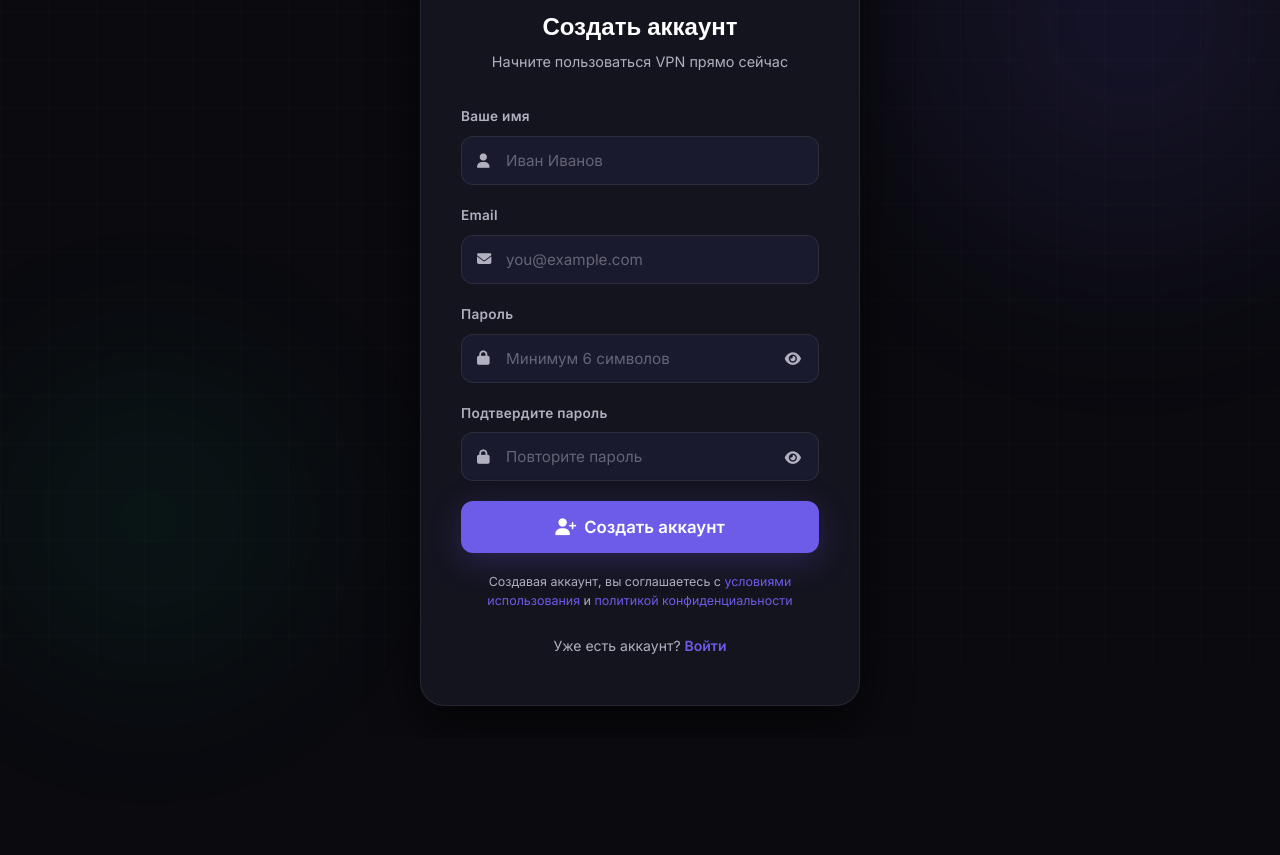
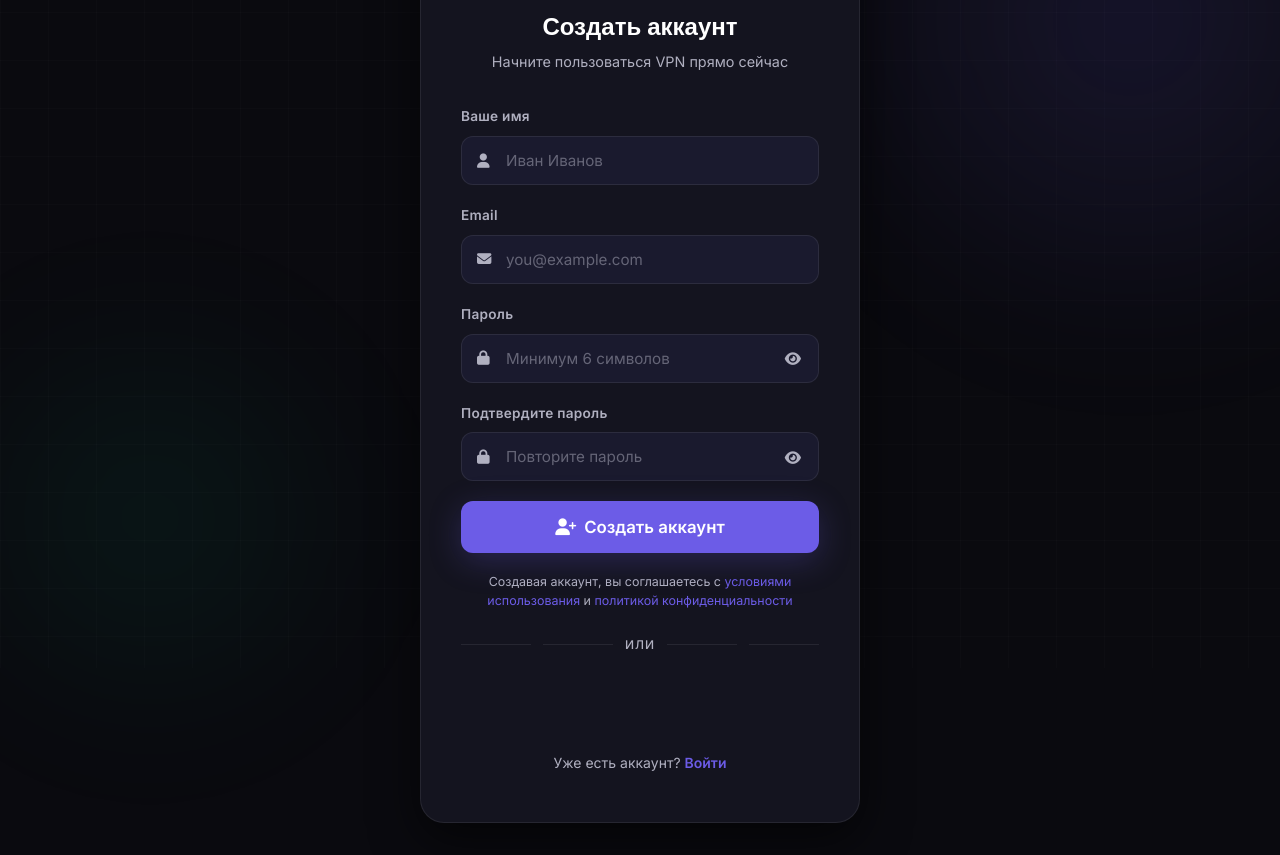
Before and after one commit to vanyaportos-dev/plume.vpns, a website: page plume-connect/register.html in a window 1280 px wide. Shown: the part 132-987 px from the top of the page. Before the commit the page ends 870 px from the top, so only its background shows below. Drawn offline with Linux system fonts and the light colour scheme; a script that the page names is missing.

Commit message:
Add files via upload

```diff
--- a/plume-connect/register.html
+++ b/plume-connect/register.html
@@ -147,6 +147,27 @@
 
       </form>
 
+      <!-- Разделитель -->
+      <div class="auth-divider" aria-hidden="true">
+        <span class="auth-divider-line"></span>
+        <span class="auth-divider-text">или</span>
+        <span class="auth-divider-line"></span>
+      </div>
+
+      <!-- Telegram Login Widget -->
+      <div class="auth-telegram-wrap" aria-label="Зарегистрироваться через Telegram">
+        <script
+          async
+          src="https://telegram.org/js/telegram-widget.js?22"
+          data-telegram-login="plumecrobot"
+          data-size="large"
+          data-userpic="true"
+          data-radius="12"
+          data-auth-url="https://plume-vpns.vercel.app/api/auth/telegram"
+          data-request-access="write"
+        ></script>
+      </div>
+
       <!-- Ссылка на вход -->
       <div class="auth-footer">
         Уже есть аккаунт?
--- a/plume-connect/style.css
+++ b/plume-connect/style.css
@@ -1406,3 +1406,48 @@ p { color: var(--text-secondary); line-height: 1.7; }
     border-radius: var(--radius-lg);
   }
 }
+
+/* ═══════════════════════════════════════════════════════════════════════════
+   Telegram Login Widget — divider & wrapper
+   ═══════════════════════════════════════════════════════════════════════════ */
+
+/* "или" divider between email form and Telegram widget */
+.auth-divider {
+  display: flex;
+  align-items: center;
+  gap: 12px;
+  margin: 24px 0 20px;
+}
+
+.auth-divider-line {
+  flex: 1;
+  height: 1px;
+  background: var(--border, rgba(255, 255, 255, 0.1));
+}
+
+.auth-divider-text {
+  font-size: 0.78rem;
+  font-weight: 500;
+  color: var(--text-secondary, rgba(255, 255, 255, 0.45));
+  text-transform: uppercase;
+  letter-spacing: 0.08em;
+  white-space: nowrap;
+}
+
+/* Center and clip the Telegram iframe */
+.auth-telegram-wrap {
+  display: flex;
+  justify-content: center;
+  align-items: center;
+  min-height: 54px;
+  margin-bottom: 8px;
+  /* Telegram widget injects an <iframe> — make sure it's visible */
+  overflow: visible;
+}
+
+/* The widget script injects an <iframe> directly; make it render nicely */
+.auth-telegram-wrap iframe {
+  display: block !important;
+  border: none !important;
+  border-radius: 12px !important;
+}
```
Also changed, not shown: plume-connect/login.html (+21 -0 lines), plume-connect/vercel.json.
